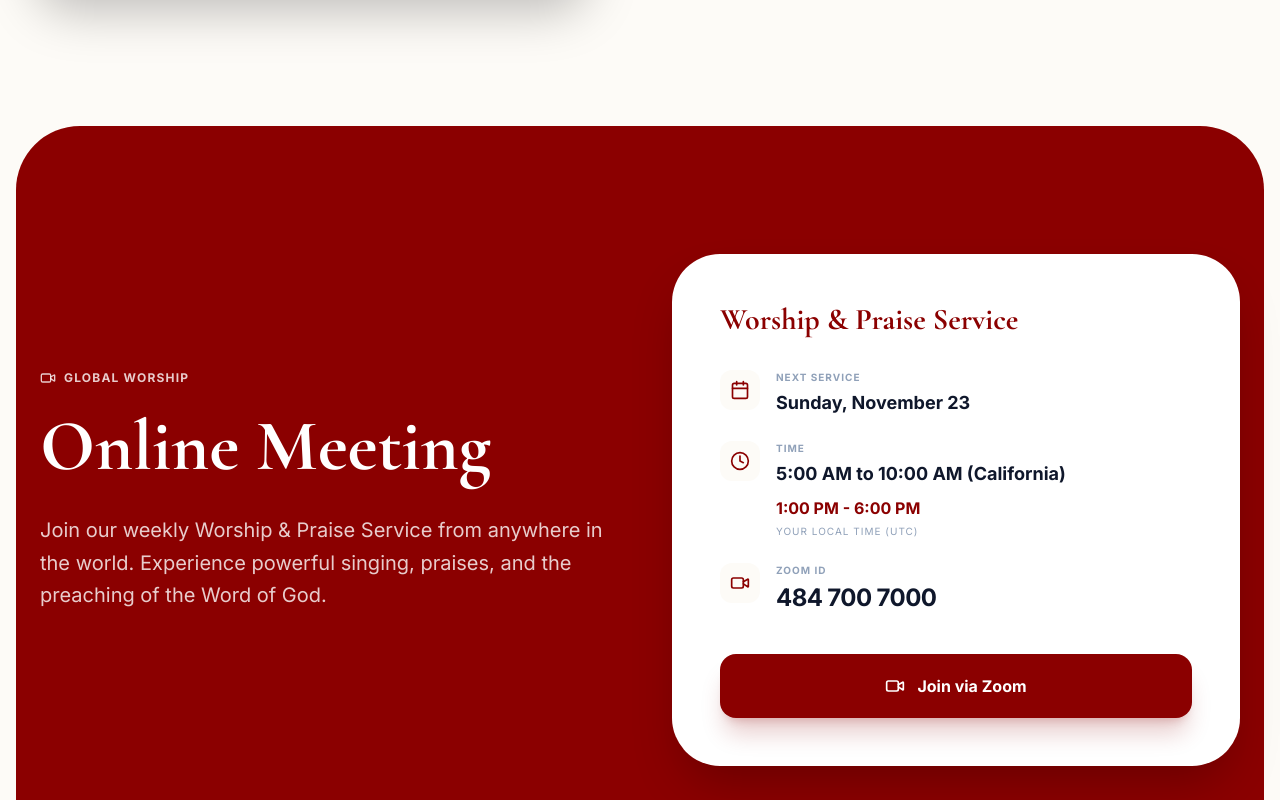
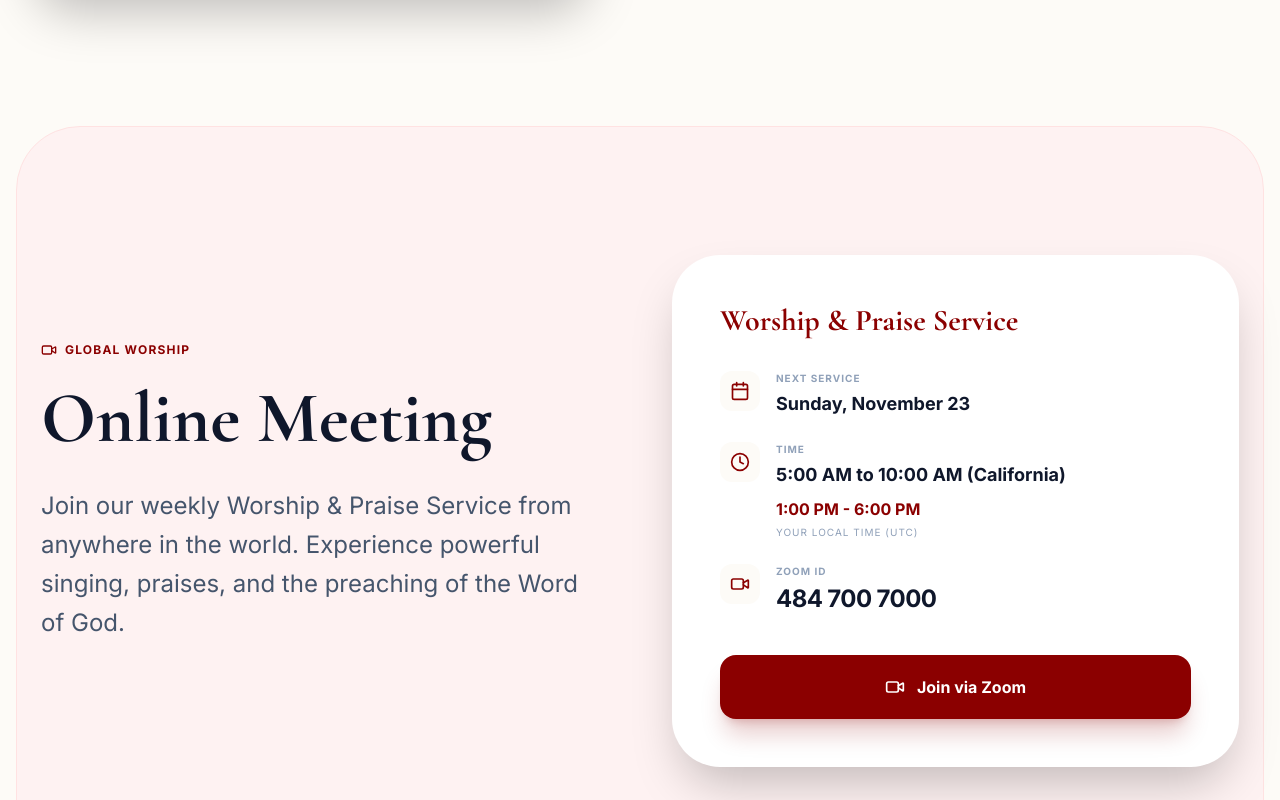
Before and after one commit to Benngo2311/The-Global-Gospel-Church, a React (Vite) app: page /ministries/church in a window 1280 px wide. Shown: the part 2300-3100 px from the top of the page. Built offline with nearby package versions, Linux system fonts and the light colour scheme.

Commit message:
feat: Refactor page styling for better contrast
Updates the background and text colors on the Bible School and Global Gospel Power Church pages to improve visual contrast and readability. This change aims to create a more accessible and pleasant user experience.

```diff
--- a/src/pages/BibleSchool.tsx
+++ b/src/pages/BibleSchool.tsx
@@ -133,7 +133,7 @@
       </section>
 
       {/* Online Classes Section */}
-      <section id="classes" className="px-6 py-32 bg-slate-900 text-white rounded-[4rem] mx-4">
+      <section id="classes" className="px-6 py-32 bg-slate-100 text-slate-900 rounded-[4rem] mx-4 border border-slate-200">
         <div className="max-w-7xl mx-auto">
           <div className="text-center mb-20">
             <div className="inline-flex items-center gap-2 text-church-red font-bold uppercase tracking-widest text-xs mb-4">
@@ -153,7 +153,7 @@
                 whileInView={{ opacity: 1, y: 0 }}
                 viewport={{ once: true }}
                 transition={{ delay: i * 0.1 }}
-                className="bg-white/5 border border-white/10 p-12 rounded-[3rem] hover:bg-white/10 transition-all group"
+                className="bg-white border border-slate-200 p-12 rounded-[3rem] hover:shadow-xl transition-all group"
               >
                 <div className="mb-10">
                   <h3 className="text-3xl font-serif font-bold mb-4 group-hover:text-church-red transition-colors">
@@ -164,11 +164,11 @@
 
                 <div className="space-y-8 mb-12">
                   <div className="flex items-start gap-5">
-                    <div className="w-12 h-12 rounded-2xl bg-church-red/20 flex items-center justify-center text-church-red shrink-0">
+                    <div className="w-12 h-12 rounded-2xl bg-church-red/10 flex items-center justify-center text-church-red shrink-0">
                       <Calendar size={24} />
                     </div>
                     <div>
-                      <p className="text-white/40 text-[10px] font-bold uppercase tracking-widest mb-1">
+                      <p className="text-slate-400 text-[10px] font-bold uppercase tracking-widest mb-1">
                         {t({ en: 'Days', vi: 'Ngày Học' })}
                       </p>
                       <p className="text-lg font-medium">{t(cls.schedule)}</p>
@@ -176,11 +176,11 @@
                   </div>
 
                   <div className="flex items-start gap-5">
-                    <div className="w-12 h-12 rounded-2xl bg-church-red/20 flex items-center justify-center text-church-red shrink-0">
+                    <div className="w-12 h-12 rounded-2xl bg-church-red/10 flex items-center justify-center text-church-red shrink-0">
                       <Clock size={24} />
                     </div>
                     <div>
-                      <p className="text-white/40 text-[10px] font-bold uppercase tracking-widest mb-1">
+                      <p className="text-slate-400 text-[10px] font-bold uppercase tracking-widest mb-1">
                         {t({ en: 'Time (PT)', vi: 'Giờ Giấc (PT)' })}
                       </p>
                       <p className="text-lg font-medium">{t(cls.time)}</p>
@@ -194,13 +194,13 @@
                     </div>
                   </div>
 
-                  <div className="grid grid-cols-2 gap-6 p-6 rounded-3xl bg-white/5 border border-white/10">
+                  <div className="grid grid-cols-2 gap-6 p-6 rounded-3xl bg-slate-50 border border-slate-100">
                     <div>
-                      <p className="text-white/40 text-[10px] font-bold uppercase tracking-widest mb-1">Zoom ID</p>
+                      <p className="text-slate-400 text-[10px] font-bold uppercase tracking-widest mb-1">Zoom ID</p>
                       <p className="text-xl font-bold text-church-red">{cls.zoom}</p>
                     </div>
                     <div>
-                      <p className="text-white/40 text-[10px] font-bold uppercase tracking-widest mb-1">Password</p>
+                      <p className="text-slate-400 text-[10px] font-bold uppercase tracking-widest mb-1">Password</p>
                       <p className="text-xl font-bold text-church-red">{cls.password}</p>
                     </div>
                   </div>
--- a/src/pages/GlobalGospelPowerChurch.tsx
+++ b/src/pages/GlobalGospelPowerChurch.tsx
@@ -173,18 +173,18 @@
       </section>
 
       {/* Online Meeting Section */}
-      <section id="online-meeting" className="px-6 py-32 bg-church-red text-white rounded-[4rem] mx-4">
+      <section id="online-meeting" className="px-6 py-32 bg-red-50 text-slate-900 rounded-[4rem] mx-4 border border-red-100">
         <div className="max-w-7xl mx-auto">
           <div className="flex flex-col lg:flex-row gap-16 items-center">
             <div className="w-full lg:w-1/2">
-              <div className="inline-flex items-center gap-2 text-white/80 font-bold uppercase tracking-widest text-xs mb-6">
+              <div className="inline-flex items-center gap-2 text-church-red font-bold uppercase tracking-widest text-xs mb-6">
                 <Video size={16} />
                 {t({ en: 'Global Worship', vi: 'Thờ Phượng Toàn Cầu' })}
               </div>
               <h2 className="text-5xl md:text-7xl font-serif font-bold mb-8">
                 {t({ en: 'Online Meeting', vi: 'Nhóm Trực Tuyến' })}
               </h2>
-              <p className="text-xl text-white/80 leading-relaxed mb-10">
+              <p className="text-2xl text-slate-600 leading-relaxed mb-10">
                 {t({
                   en: 'Join our weekly Worship & Praise Service from anywhere in the world. Experience powerful singing, praises, and the preaching of the Word of God.',
                   vi: 'Tham gia buổi Thờ Phượng & Ca Ngợi hàng tuần của chúng tôi từ bất cứ đâu trên thế giới. Trải nghiệm sự ca hát quyền năng, ngợi khen và giảng dạy Lời Đức Chúa Trời.'
```
